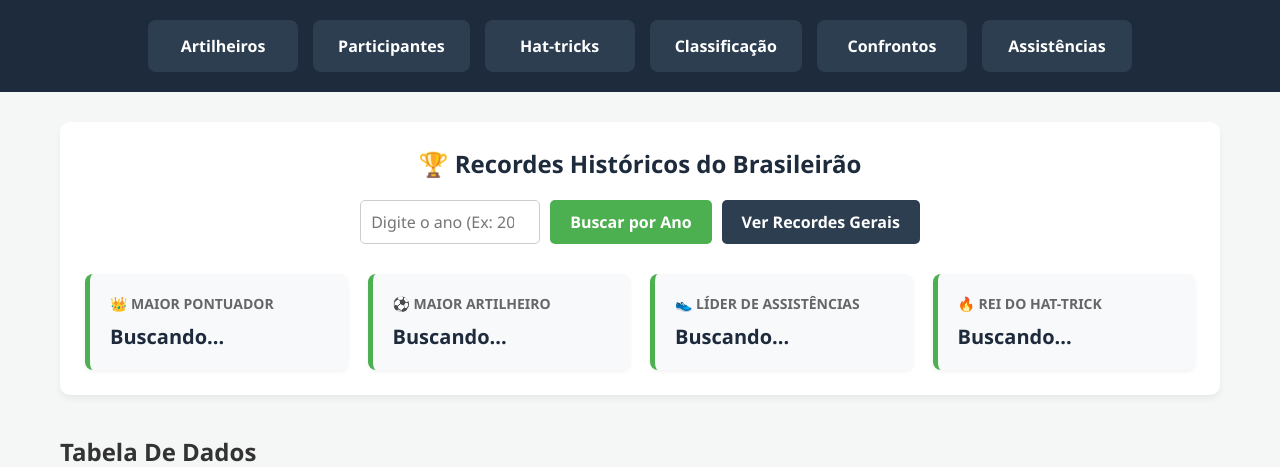
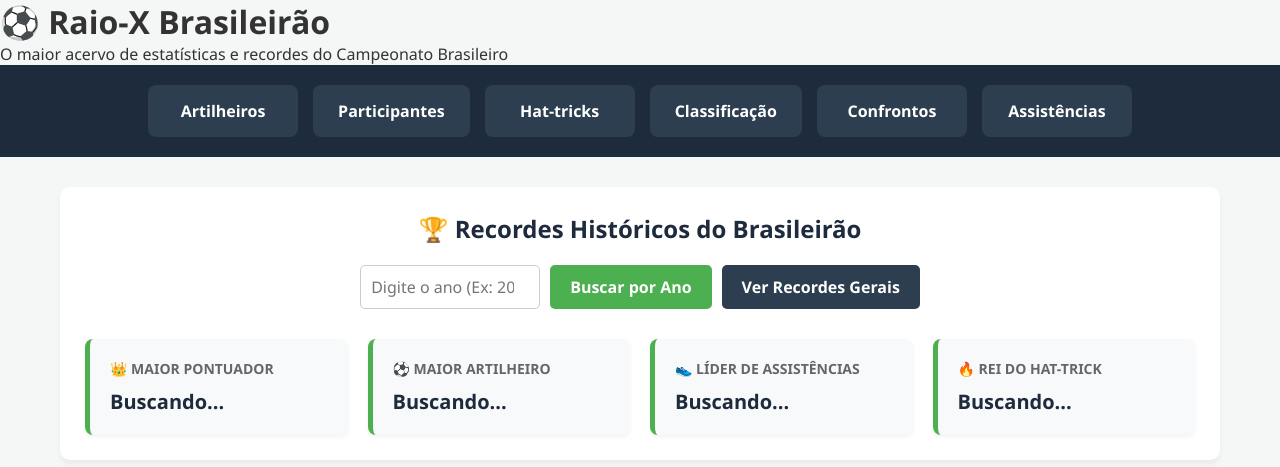
Before and after one commit to WesleiSantos13/crawler_Brasileirao, a Flask app: page / in a window 1280 px wide. Shown: the top 467 px of the page. Run offline with Flask 3, Linux system fonts and the light colour scheme; data that the repository does not hold is empty.

Commit message:
Update index.html

```diff
--- a/templates/index.html
+++ b/templates/index.html
@@ -3,10 +3,15 @@
 <head>
     <meta charset="UTF-8">
     <meta name="viewport" content="width=device-width, initial-scale=1.0">
-    <title>Dashboard Brasileirão</title>
+    <title>Raio-X Brasileirão</title>
     <link rel="stylesheet" href="{{ url_for('static', filename='css/style.css') }}">
 </head>
 <body>
+
+    <header class="main-header">
+        <h1>⚽ Raio-X <span class="highlight">Brasileirão</span></h1>
+        <p>O maior acervo de estatísticas e recordes do Campeonato Brasileiro</p>
+    </header>
 
     <nav class="top-nav">
         <button onclick="carregarDados('artilharia')">Artilheiros</button>
```
